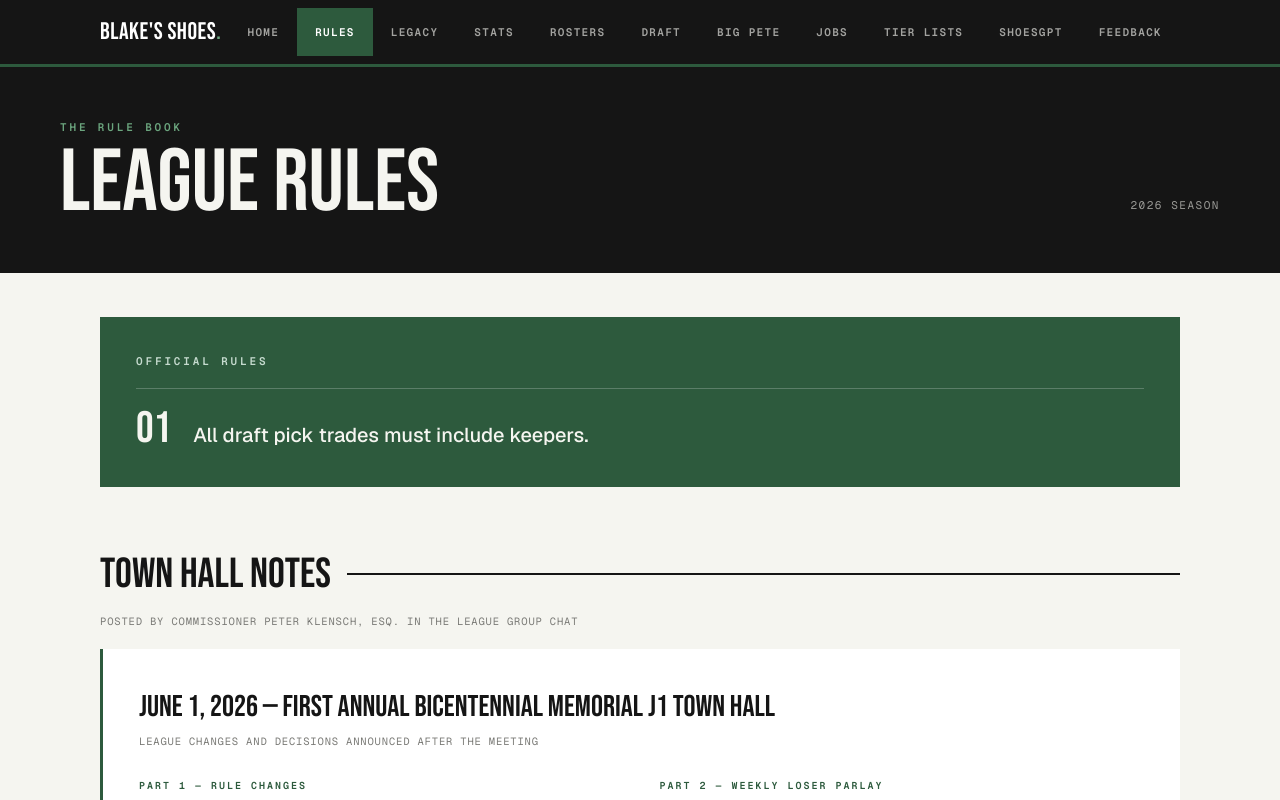
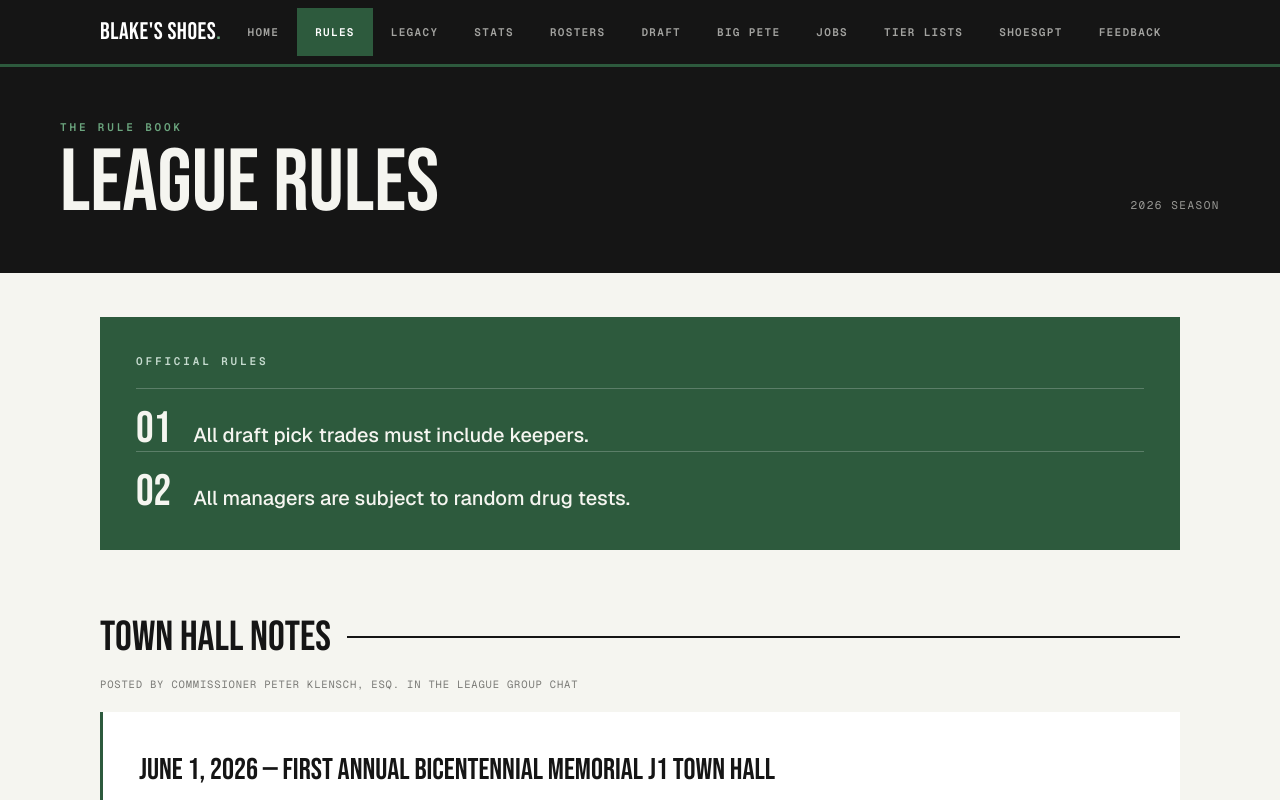
Before and after one commit to nardonef/blakes-shoes, a Next.js app: page /rules in a window 1280 px wide. Shown: the top 800 px of the page. Built offline with nearby package versions, Linux system fonts and the light colour scheme.

Commit message:
Rules: all managers are subject to random drug tests

```diff
--- a/app/rules/page.tsx
+++ b/app/rules/page.tsx
@@ -20,6 +20,7 @@ const current = seasons[seasons.length - 1];
 
 const officialRules = [
   "All draft pick trades must include keepers.",
+  "All managers are subject to random drug tests.",
 ];
 
 const draftLotteryOrder = [
```
